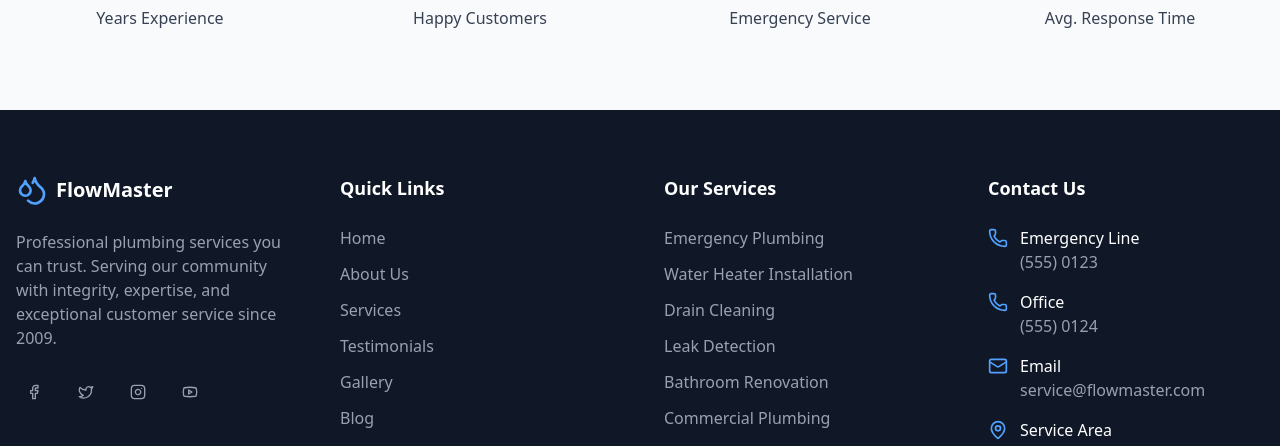
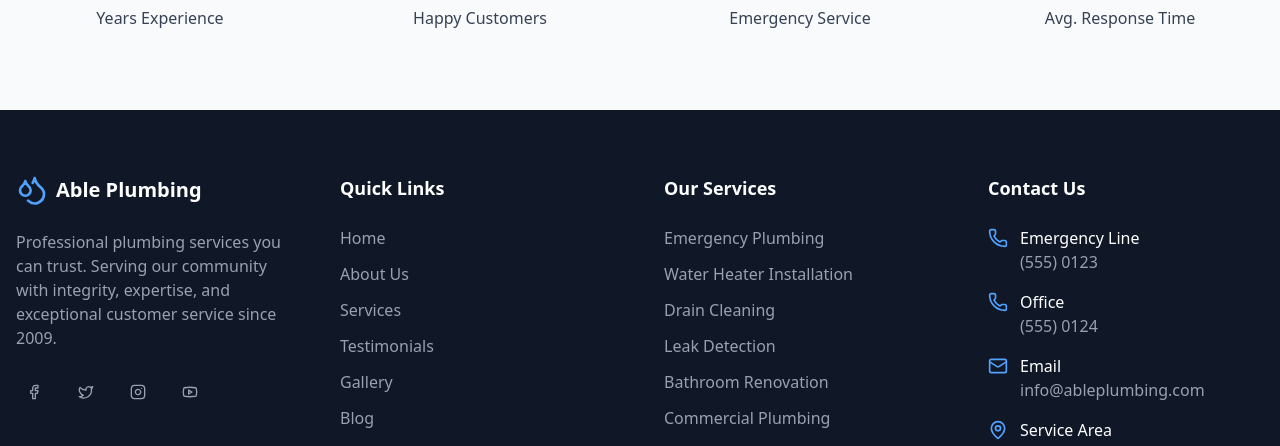
Before and after one commit to Vincode110/plumbing-services-new-website, a Next.js app: page / in a window 1280 px wide. Shown: the part 3427-3873 px from the top of the page. Built offline with nearby package versions, Linux system fonts and the light colour scheme.

Commit message:
Update Footer.tsx

```diff
--- a/src/components/layout/Footer.tsx
+++ b/src/components/layout/Footer.tsx
@@ -26,7 +26,7 @@ export function Footer() {
             <div className="space-y-6">
               <div className="flex items-center space-x-2">
                 <Droplets className="h-8 w-8 text-blue-400" />
-                <span className="text-xl font-bold">FlowMaster</span>
+                <span className="text-xl font-bold">Able Plumbing</span>
               </div>
               <p className="text-gray-400">
                 Professional plumbing services you can trust. Serving our community with integrity, expertise, and exceptional customer service since 2009.
@@ -143,7 +143,7 @@ export function Footer() {
                   <Mail className="h-5 w-5 text-blue-400 mt-0.5 flex-shrink-0" />
                   <div>
                     <p className="font-medium">Email</p>
-                    <p className="text-gray-400">service@flowmaster.com</p>
+                    <p className="text-gray-400">info@ableplumbing.com</p>
                   </div>
                 </div>
                 <div className="flex items-start space-x-3">
```
